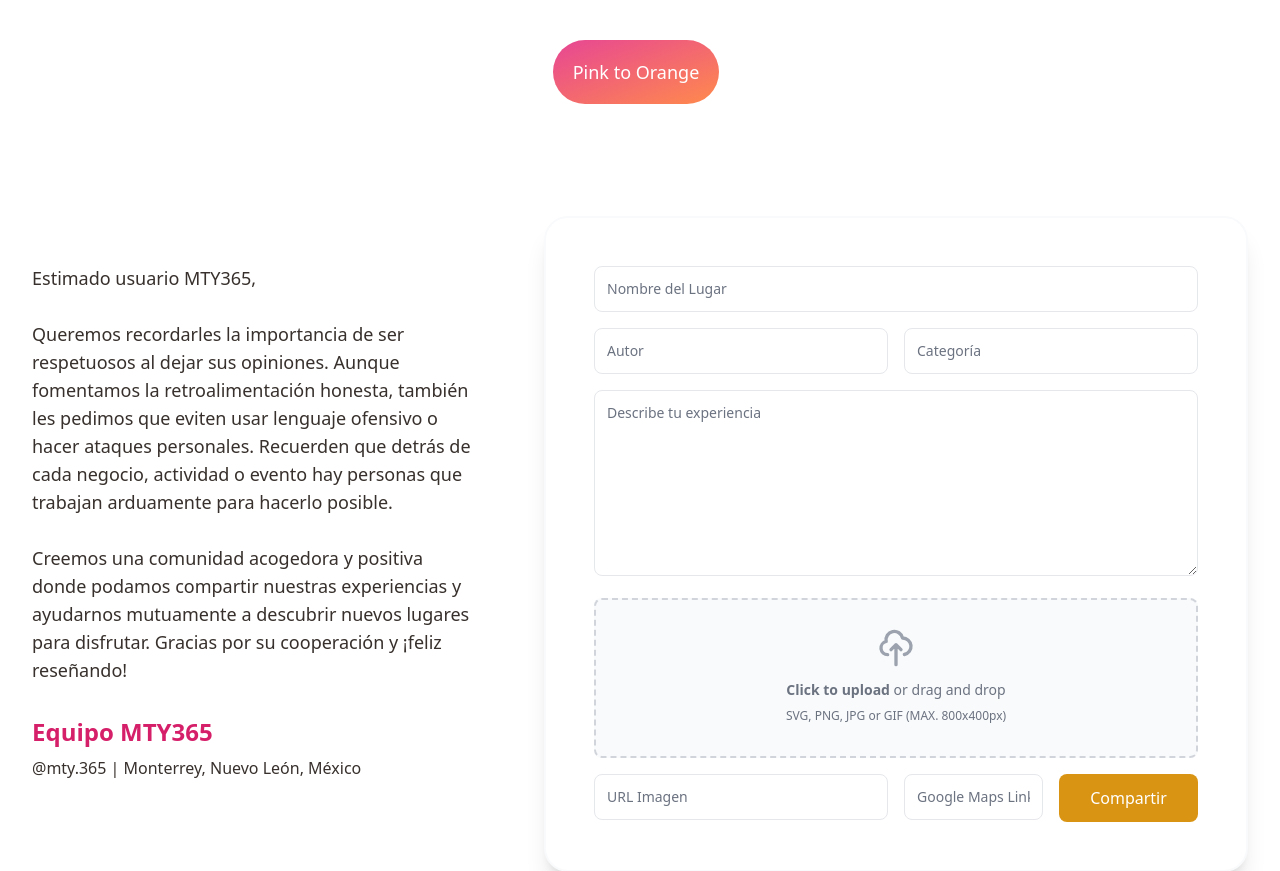
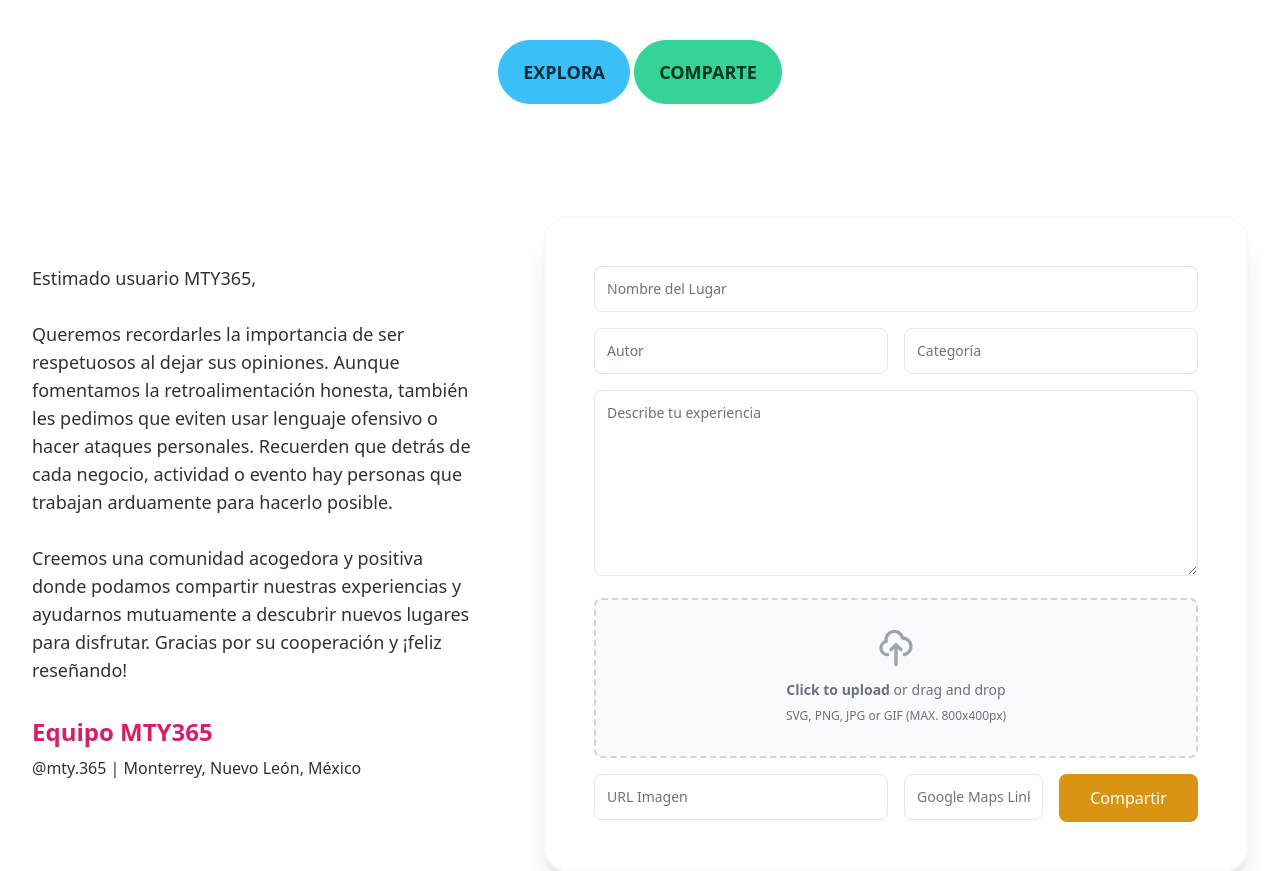
Before and after one commit to ingridjudith/MTY365, a Flask app: page /form in a window 1280 px wide. Shown: the part 64-935 px from the top of the page. Run offline with Flask 2, Linux system fonts and the light colour scheme; some libraries are stand-ins or nearby versions.

Commit message:
Form/Nav Completed

```diff
--- a/app.py
+++ b/app.py
@@ -18,7 +18,7 @@ def home():
     return render_template('index.html')
 
 @app.route('/form', methods=['GET', 'POST'])
-def cards():
+def form():
     if request.method == 'POST':
         new_spot = {
         'title': request.form['nombre-lugar'],
@@ -37,9 +37,9 @@ def cards():
         return render_template('form.html')
 
 
-@app.route('/card', methods=['GET', 'POST'])
-def form():
-	return render_template('card.html')
+@app.route('/cards', methods=['GET', 'POST'])
+def cards():
+	return render_template('cards.html')
 
 
 @app.route('/add_spot', methods=['POST'])
--- a/static/css/main.css
+++ b/static/css/main.css
@@ -1930,6 +1946,48 @@ html {
   outline-offset: 2px;
 }
 
+.btn-info {
+  --tw-border-opacity: 1;
+  border-color: hsl(var(--in) / var(--tw-border-opacity));
+  --tw-bg-opacity: 1;
+  background-color: hsl(var(--in) / var(--tw-bg-opacity));
+  --tw-text-opacity: 1;
+  color: hsl(var(--inc, var(--nc)) / var(--tw-text-opacity));
+}
+
+.btn-info:hover,
+    .btn-info.btn-active {
+  --tw-border-opacity: 1;
+  border-color: hsl(var(--in) / var(--tw-border-opacity));
+  --tw-bg-opacity: 1;
+  background-color: hsl(var(--in) / var(--tw-bg-opacity));
+}
+
+.btn-info:focus-visible {
+  outline: 2px solid hsl(var(--in));
+}
+
+.btn-success {
+  --tw-border-opacity: 1;
+  border-color: hsl(var(--su) / var(--tw-border-opacity));
+  --tw-bg-opacity: 1;
+  background-color: hsl(var(--su) / var(--tw-bg-opacity));
+  --tw-text-opacity: 1;
+  color: hsl(var(--suc, var(--nc)) / var(--tw-text-opacity));
+}
+
+.btn-success:hover,
+    .btn-success.btn-active {
+  --tw-border-opacity: 1;
+  border-color: hsl(var(--su) / var(--tw-border-opacity));
+  --tw-bg-opacity: 1;
+  background-color: hsl(var(--su) / var(--tw-bg-opacity));
+}
+
+.btn-success:focus-visible {
+  outline: 2px solid hsl(var(--su));
+}
+
 .btn.glass:hover,
     .btn.glass.btn-active {
   --glass-opacity: 25%;
@@ -2981,10 +3077,6 @@ html {
   margin-bottom: 1.5rem;
 }
 
-.mr-2 {
-  margin-right: 0.5rem;
-}
-
 .mt-2 {
   margin-top: 0.5rem;
 }
@@ -3356,20 +3448,6 @@ html {
   --tw-bg-opacity: 0.5;
 }
 
-.bg-gradient-to-br {
-  background-image: linear-gradient(to bottom right, var(--tw-gradient-stops));
-}
-
-.from-pink-500 {
-  --tw-gradient-from: #E74694;
-  --tw-gradient-to: rgb(231 70 148 / 0);
-  --tw-gradient-stops: var(--tw-gradient-from), var(--tw-gradient-to);
-}
-
-.to-orange-400 {
-  --tw-gradient-to: #FF8A4C;
-}
-
 .fill-current {
   fill: currentColor;
 }
--- a/templates/navigation.html
+++ b/templates/navigation.html
@@ -27,7 +27,8 @@
     <buttons>
         <div class="bg-white py-10 h-28 text-center">
 
-            <button type="button" class="text-white bg-gradient-to-br from-pink-500 to-orange-400 hover:bg-gradient-to-bl focus:ring-4 focus:outline-none focus:ring-pink-200 dark:focus:ring-pink-800 font-medium text-lg px-5 py-2.5 text-center mr-2 mb-2 btn-lg rounded-full">Pink to Orange</button>
+            <a href="{{ url_for('cards')}}" class="btn btn-lg rounded-full btn-info" role="button" aria-pressed="true">Explora</a>
+            <a href="{{ url_for('form')}}" class="btn btn-lg rounded-full btn-success" role="button" aria-pressed="true">Comparte</a>
 
         </div>
     </buttons>
```
Also changed, not shown: other parts of static/css/main.css (+64 -14 lines).
